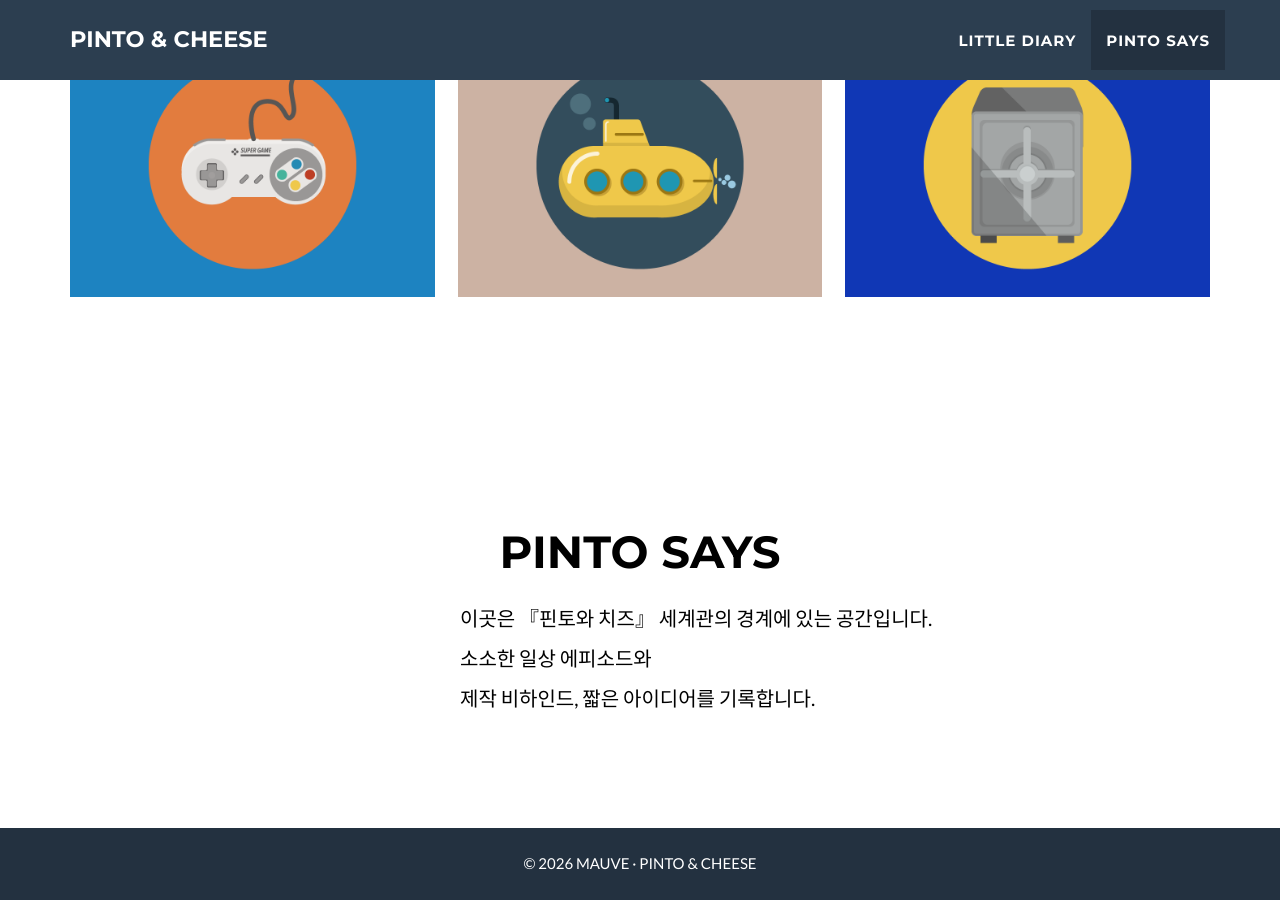
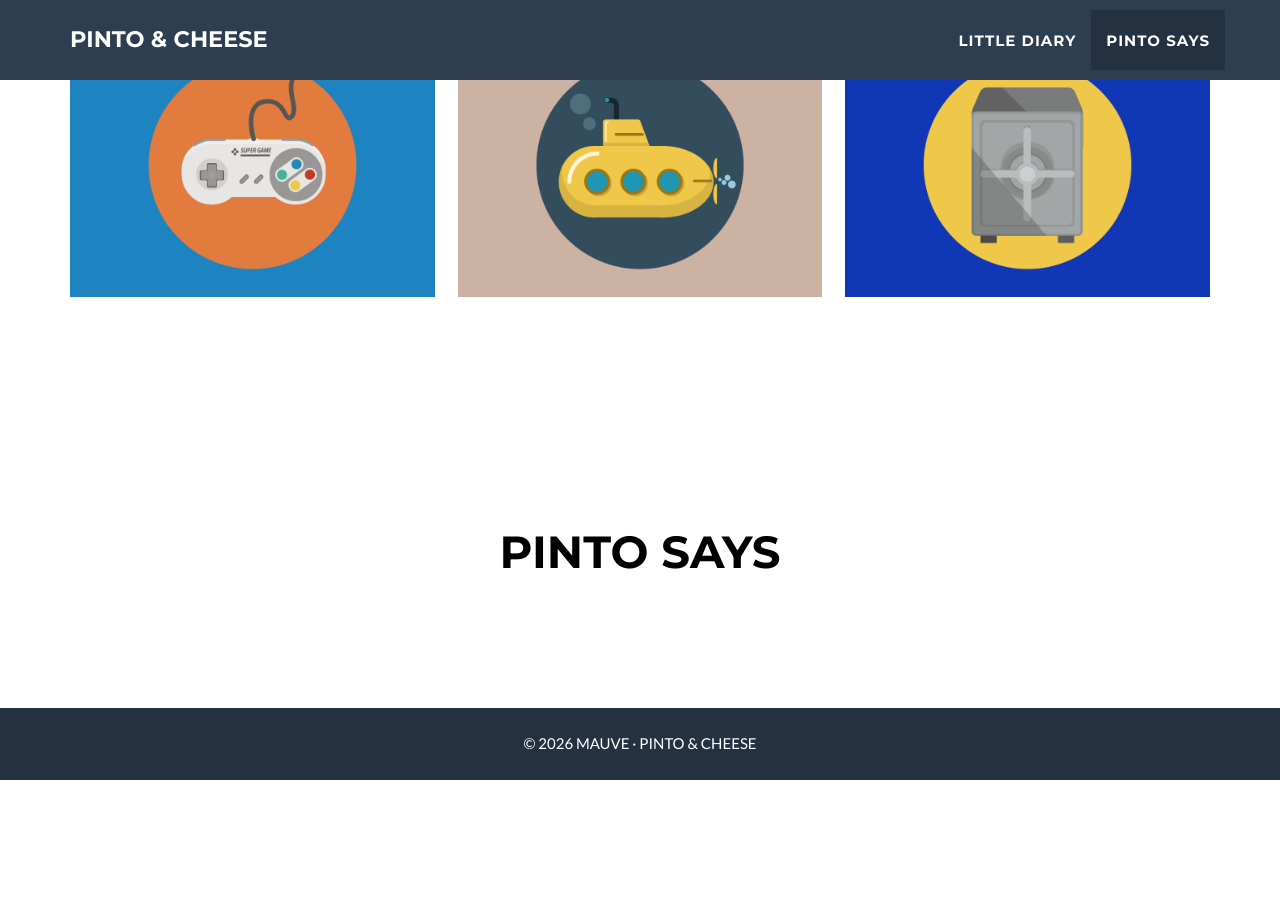
Before and after one commit to pintocheese/pintocheese.github.io, a Jekyll site: the page built from _posts/2014-07-18-project-1.markdown, in a window 1280 px wide and 900 px high, scrolled down 2184 px. Built offline with Jekyll 4.4.1, drawn with Linux system fonts in a browser that asks for light colours; after the commit the page ends 2964 px from its top, so only the background shows below that.

Commit message:
Update about.html

```diff
--- a/_includes/about.html
+++ b/_includes/about.html
@@ -10,9 +10,7 @@
     <div class="row">
       <div class="col-lg-6 col-lg-offset-4">
         <p>
-          이곳은 『핀토와 치즈』 세계관의 경계에 있는 공간입니다.<br>
-          소소한 일상 에피소드와<br>
-          제작 비하인드, 짧은 아이디어를 기록합니다.
+         <div id="about-message"></div>
         </p>
       </div>
     </div>
```
